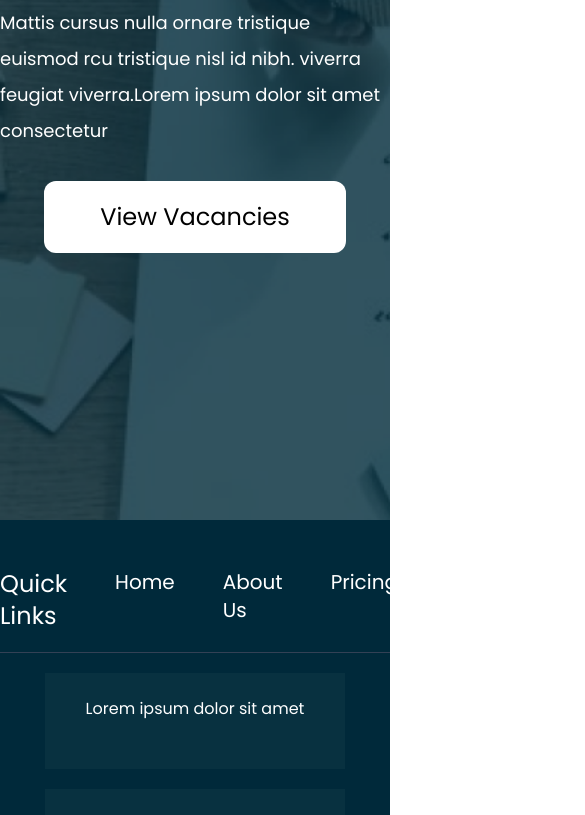
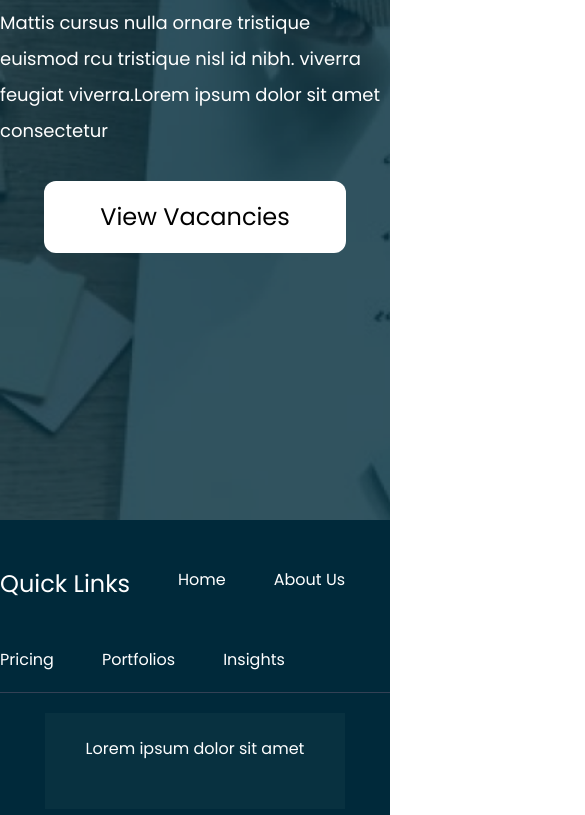
Before and after one commit to Sajadaliismail/demoWebsite, a Next.js app: page / in a window 390 px wide. Shown: the part 8258-9073 px from the top of the page, 585 px wide, since content can reach past the window. Built offline with nearby package versions, Linux system fonts and the light colour scheme; a web font is replaced by a local one.

Commit message:
initial commit

```diff
--- a/app/components/Contacts.tsx
+++ b/app/components/Contacts.tsx
@@ -1,3 +1,12 @@
+import {
+  Facebook,
+  Instagram,
+  Linkedin,
+  Twitter,
+  TwitterIcon,
+  X,
+  Youtube,
+} from "lucide-react";
 import Link from "next/link";
 
 export default function Contacts() {
@@ -7,21 +16,21 @@ export default function Contacts() {
       className="bg-[#00293a] h-[100vh] text-white py-12 md:py-24"
     >
       <div className="flex flex-col">
-        <div className="flex flex-row gap-12 justify-start md:ml-40 ">
+        <div className="flex flex-row flex-wrap gap-12 justify-start md:ml-40 ">
           <span className="text-2xl">Quick Links</span>
-          <Link className="text-xl" href={"#home"}>
+          <Link className="md:text-xl" href={"#home"}>
             Home
           </Link>
-          <Link className="text-xl" href={"#About-us"}>
+          <Link className="md:text-xl" href={"#About-us"}>
             About Us
           </Link>
-          <Link className="text-xl" href={"#pricing"}>
+          <Link className="md:text-xl" href={"#pricing"}>
             Pricing
           </Link>
-          <Link className="text-xl" href={"#portfolios"}>
+          <Link className="md:text-xl" href={"#portfolios"}>
             Portfolios
           </Link>
-          <Link className="text-xl" href={"#insights"}>
+          <Link className="md:text-xl" href={"#insights"}>
             Insights
           </Link>
         </div>
@@ -44,12 +53,19 @@ export default function Contacts() {
             <span className="bg-[#083140] w-[300px] h-24 p-6">Consectetur</span>
             <span className="bg-[#083140] w-[300px] h-24 p-6">Efficcitur</span>
           </div>
-          <div className="flex flex-col text-center align-middle items-center justify-center gap-5 mx-auto">
-            <p>Contact Us</p>
-            <p>Lorem Ipsum, Iso lorem,Iso Lorem Posum</p>
+          <div className="flex flex-col text-center align-middle items-start justify-center gap-5 mx-auto">
+            <p className="text-2xl">Contact Us</p>
+            <p className="text-wrap">Lorem Ipsum, Iso lorem,Iso Lorem Posum</p>
             <p>+91 00000 00000</p>
             <p>info@demo.com</p>
             <p>Follow us on</p>
+            <div className="flex flex-row gap-5">
+              <Facebook className="bg-[#083140] p-2 rounded-md" size={40} />
+              <TwitterIcon className="bg-[#083140] p-2 rounded-md" size={40} />
+              <Linkedin className="bg-[#083140] p-2 rounded-md" size={40} />
+              <Youtube className="bg-[#083140] p-2 rounded-md" size={40} />
+              <Instagram className="bg-[#083140] p-2 rounded-md" size={40} />
+            </div>
           </div>
         </div>
       </div>
--- a/app/components/Insights.tsx
+++ b/app/components/Insights.tsx
@@ -52,7 +52,7 @@ export default function Insights() {
             </button>
           </div>
         </div>
-        <div className="flex flex-row justify-between mx-auto gap-8 md:max-w-[90vw] md:max-h-[100vh] overflow-x-scroll ">
+        <div className="flex flex-row justify-between mx-auto gap-8 md:max-w-[90vw] w-full md:max-h-[100vh] overflow-x-hidden ">
           <InsightsCard
             imageUrl="/insights1.png"
             key={"insights1"}
--- a/app/components/Pricing.tsx
+++ b/app/components/Pricing.tsx
@@ -1,5 +1,3 @@
-import Image from "next/image";
-
 interface PricingCardProps {
   imageSrc: string;
   title: string;
--- a/app/components/Testimonials.tsx
+++ b/app/components/Testimonials.tsx
@@ -1,6 +1,5 @@
 "use client";
 
-import { ChevronLeft, ChevronRight } from "lucide-react";
 import Image from "next/image";
 import { useRef } from "react";
 
--- a/app/components/navbar.tsx
+++ b/app/components/navbar.tsx
@@ -7,7 +7,7 @@ import { useEffect, useRef, useState } from "react";
 export default function NavBar() {
   const [top, setTop] = useState(0);
   const [isOpen, setIsOpen] = useState(false);
-  let lastScrollY = useRef(0);
+  const lastScrollY = useRef(0);
   const handleScroll = () => {
     setIsOpen(false);
     if (window.scrollY > lastScrollY.current) {
--- a/app/page.tsx
+++ b/app/page.tsx
@@ -1,4 +1,3 @@
-import Image from "next/image";
 import NavBar from "./components/navbar";
 import HeroSection from "./components/HeroSection";
 import HowWeHelp from "./components/HowWeHelp";
```
